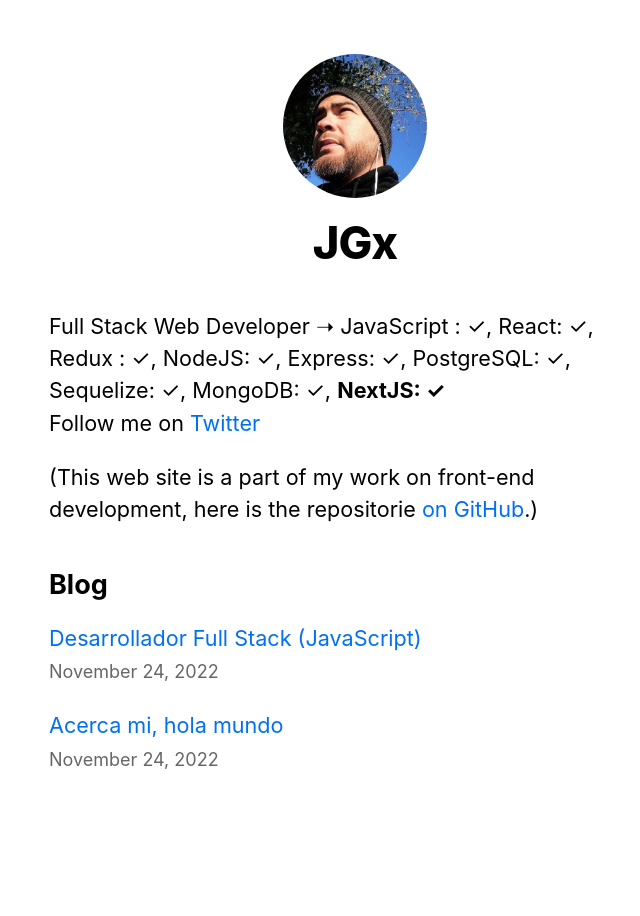
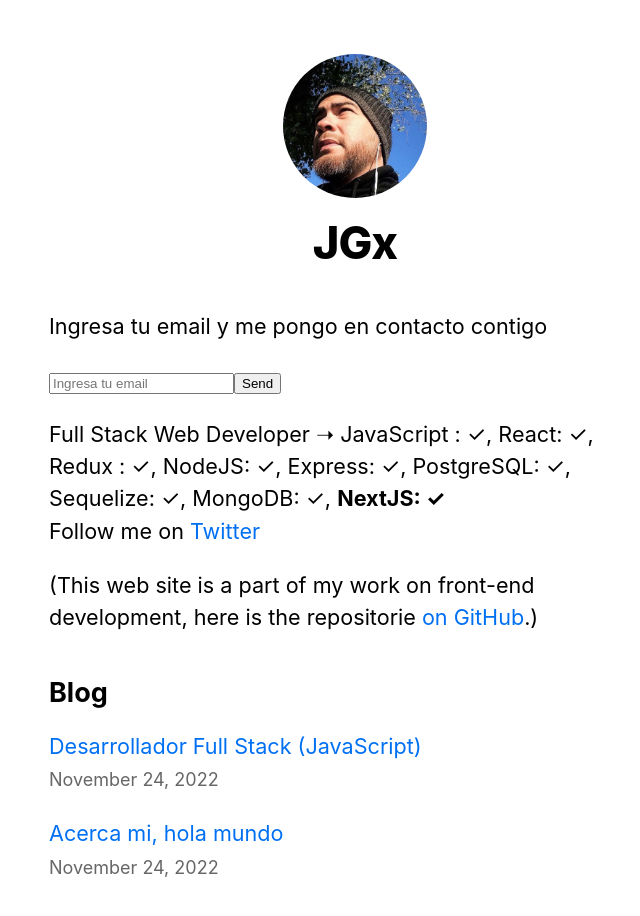
Before and after one commit to JoseGermanx/nextjs-blog, a Next.js app: page / in a window 1280 px wide. Shown: the top 916 px of the page, without its empty margins (285-925 px from the left). Before the commit the page ends 882 px from the top, so only its background shows below. Built offline with nearby package versions, Linux system fonts and the light colour scheme.

Commit message:
Incorporación de funcionalidad email

```diff
--- a/package.json
+++ b/package.json
@@ -6,7 +6,9 @@
     "start": "next start"
   },
   "dependencies": {
+    "axios": "^1.2.0",
     "date-fns": "^2.29.3",
+    "emailjs": "^4.0.1",
     "gray-matter": "^4.0.3",
     "next": "latest",
     "react": "18.2.0",
--- /dev/null
+++ b/pages/api/email.js
@@ -0,0 +1,29 @@
+// Next.js API route support: https://nextjs.org/docs/api-routes/introduction
+
+import { SMTPClient } from "emailjs";
+
+export default function handler(req, res) {
+  const { email } = req.body;
+  //console.log(process.env)
+
+  const client = new SMTPClient({
+    user: 'josegmartinez.rsa@gmail.com',
+    password: 'm15126376*',
+    host: "smtp.gmail.com",
+    ssl: true,
+  });
+
+  try {
+    client.send({
+      text: `Hola, necesito ponerme en contacto contigo, JG`,
+      from: email,
+      to: 'jgermanmm@gmail.com',
+      subject: "Contacto desde web site (nextJS)",
+    });
+  } catch (e) {
+    res.status(400).end(JSON.stringify({ message: "Error" }));
+    return;
+  }
+
+  res.status(200).end(JSON.stringify({ message: "Send Mail" }));
+}
--- a/pages/index.js
+++ b/pages/index.js
@@ -1,11 +1,13 @@
 import Head from "next/head";
 import styles from "../styles/Home.module.css";
 import Image from "next/image";
-import Layout, { siteTitle } from '../components/layout';
-import utilStyles from '../styles/utils.module.css';
-import { getSortedPostsData } from '../lib/posts';
-import Link from 'next/link';
-import Date from '../components/date';
+import Layout, { siteTitle } from "../components/layout";
+import utilStyles from "../styles/utils.module.css";
+import { getSortedPostsData } from "../lib/posts";
+import Link from "next/link";
+import Date from "../components/date";
+import { useState } from "react";
+import axios from "axios";
 
 export async function getStaticProps() {
   const allPostsData = getSortedPostsData();
@@ -17,17 +19,43 @@ export async function getStaticProps() {
 }
 
 export default function Home({ allPostsData }) {
+  const [email, setEmail] = useState("");
+  const SendMail = async (e) => {
+    e.preventDefault();
+    console.log("call");
+    axios.post('http://localhost:3000/api/email',{email})
+   .then(
+   (res)=>{
+     alert('Mensaje enviado')
+     setEmail('')
+   }
+   ).catch(
+     (e)=>console.log(e)
+   )
+  };
   return (
     <Layout home>
       <Head>
         <title>{siteTitle}</title>
       </Head>
+      <main className={utilStyles.headingMd}>
+        <p>Ingresa tu email y me pongo en contacto contigo</p>
+       <form>
+      <input type="email" placeholder="Ingresa tu email" required value={email} onChange={(e)=>setEmail(e.target.value)}></input>
+      <button onClick={SendMail}>Send</button>
+        </form>
+     </main>
       <section className={utilStyles.headingMd}>
-        <p>Full Stack Web Developer ➝ JavaScript : ✓, React: ✓, Redux : ✓, NodeJS: ✓, Express: ✓, PostgreSQL: ✓, Sequelize: ✓, MongoDB: ✓, <strong>NextJS: ✓</strong><br />
-        Follow me on{''} <a href="https://twitter.com/jgxdev">Twitter</a>
+        <p>
+          Full Stack Web Developer ➝ JavaScript : ✓, React: ✓, Redux : ✓,
+          NodeJS: ✓, Express: ✓, PostgreSQL: ✓, Sequelize: ✓, MongoDB: ✓,{" "}
+          <strong>NextJS: ✓</strong>
+          <br />
+          Follow me on{""} <a href="https://twitter.com/jgxdev">Twitter</a>
         </p>
         <p>
-          (This web site is a part of my work on front-end development, here is the repositorie{' '}
+          (This web site is a part of my work on front-end development, here is
+          the repositorie{" "}
           <a href="https://github.com/jgxdev/nextjs-blog">on GitHub</a>.)
         </p>
       </section>
```
Also changed, not shown: 1 other file (tests, documents, lock files or other folders). Lines whose indentation alone changed are shown as unchanged.
